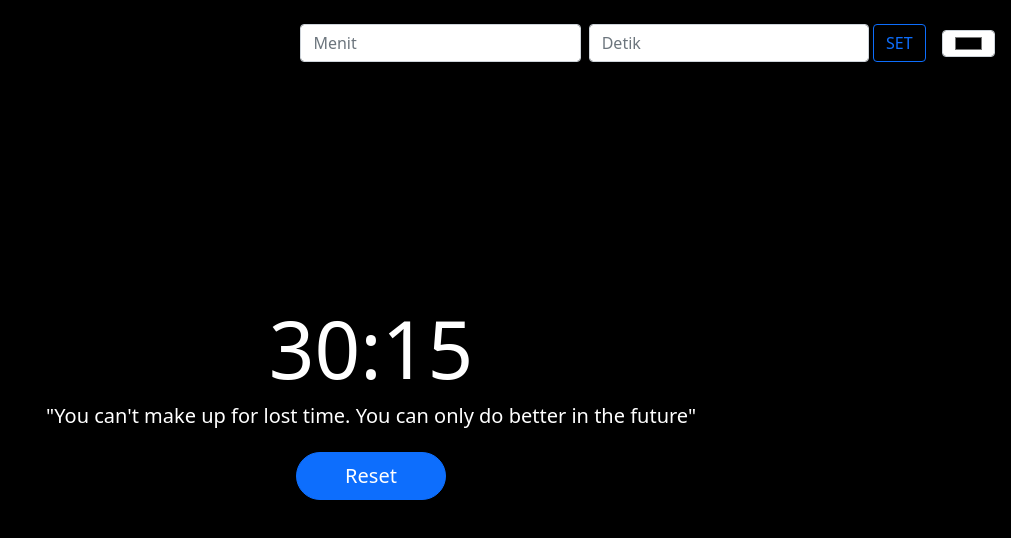
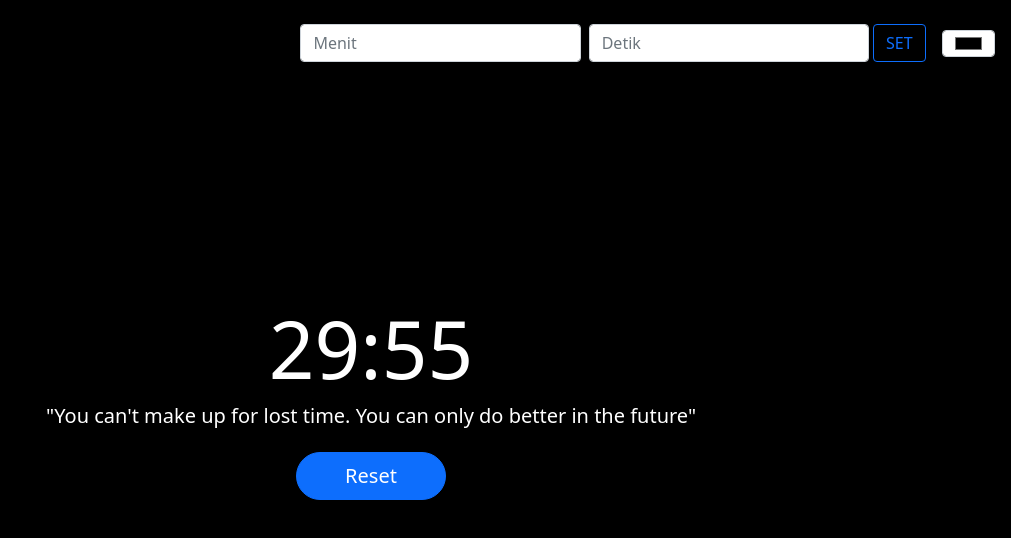
Before and after one commit to Suryanataa/TIMER, a plain HTML site: page index.html in a window 1280 px wide. Shown: the whole page, without its empty margins (269-1280 px from the left). Drawn offline with nearby package versions, Linux system fonts and the light colour scheme.

Commit message:
Update index.html

```diff
--- a/index.html
+++ b/index.html
@@ -25,7 +25,7 @@
         window.onload = function () {
             alert('Selamat Datang!')
 
-            let defaultDalamSatuanDetik = ((30 * 60) + 20)
+            let defaultDalamSatuanDetik = ((30 * 60) + 0)
             let dalamSatuanDetik = defaultDalamSatuanDetik
             let menit = null
             let detik = null
```
